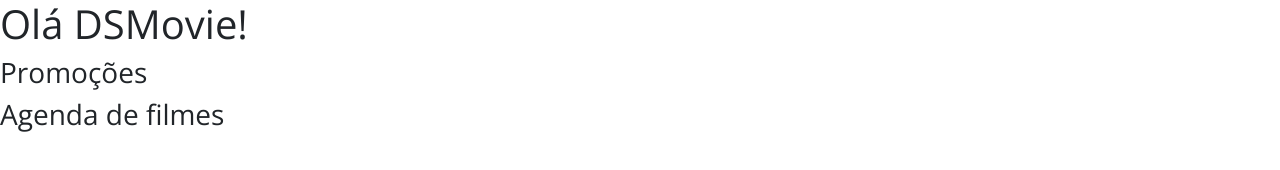
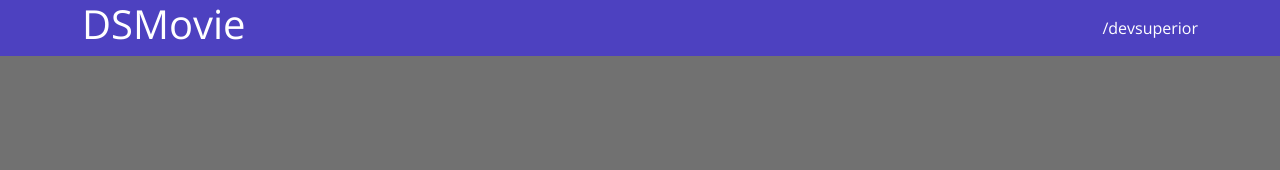
Before and after one commit to ancaroline/dsmovie, a plain HTML site: page index.html in a window 1280 px wide. Drawn offline with nearby package versions, Linux system fonts and the light colour scheme.

Commit message:
Barra superior PARTE 1

```diff
--- a/css/styles.css
+++ b/css/styles.css
@@ -1,5 +1,27 @@
 @import url('https://fonts.googleapis.com/css2?family=Open+Sans:wght@300;400;700&display=swap');
 
 * {
+    box-sizing: border-box;
     font-family: 'Open Sans', sans-serif;
 }
+
+html, body {
+    background-color: #717171
+}
+
+header {
+    background-color: #4D41C0;
+    color: #FFFFFF;
+
+}
+
+nav {
+    display: flex;
+    align-items: center;
+    justify-content: space-between;
+}
+
+a, a:hover {
+    text-decoration: none;
+    color: unset;
+}
--- a/index.html
+++ b/index.html
@@ -12,8 +12,11 @@
 
 </head>
 <body>
-    <h1>Olá DSMovie!</h1>
-    <h3>Promoções</h3>
-    <h3>Agenda de filmes</h3>
+    <header>
+        <nav class="container">
+            <h1>DSMovie</h1>
+            <a href="https://github.com/devsuperior">/devsuperior</a>
+        </nav>
+    </header>
 </body>
 </html>
```
